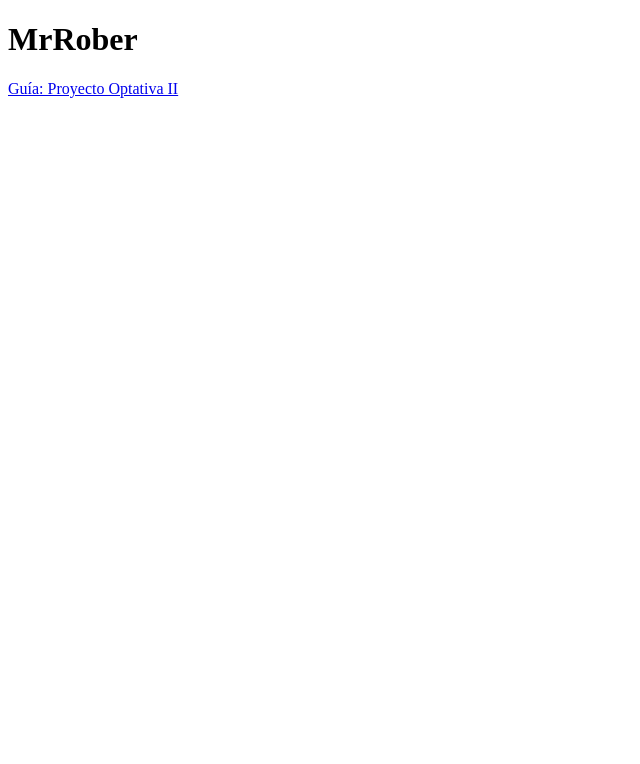
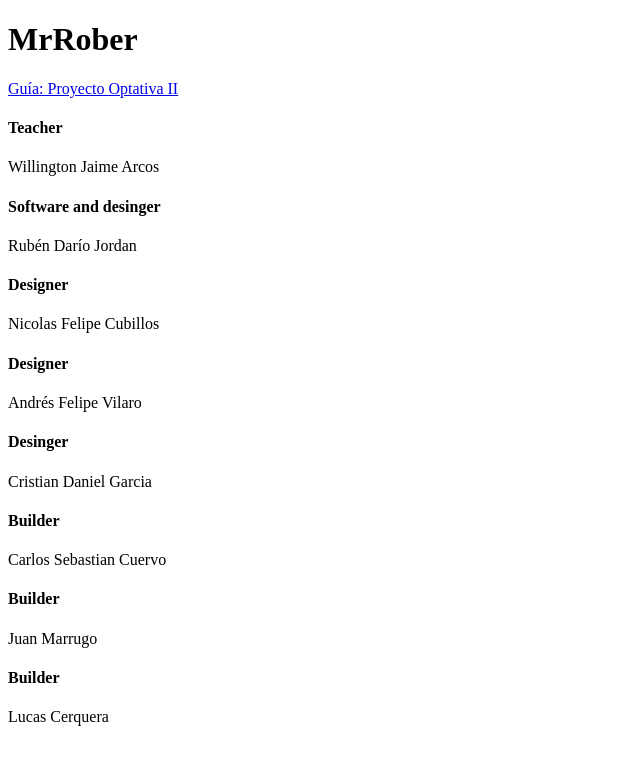
Before and after one commit to Elrunco100/Mr.Rober, a plain HTML site: page index.html in a window 1280 px wide. Shown: the whole page, without its empty margins (0-640 px from the left). Drawn offline with Linux system fonts and the light colour scheme.

Commit message:
is addes de mmembers of the group

```diff
--- a/index.html
+++ b/index.html
@@ -12,5 +12,47 @@
       <a href="#">Guía: Proyecto Optativa II</a>
       <a href="#"></a>
     </div>
+    <div class="Members">
+      <div class="Member">
+        <!-- <img src="" alt=""> -->
+        <h4>Teacher</h4>
+        <p>Willington Jaime Arcos</p>
+      </div>
+      <div class="Member">
+        <!-- img -->
+        <h4>Software and desinger</h4>
+        <p>Rubén Darío Jordan</p>
+      </div>
+      <div class="Member">
+        <!-- <img src="" alt=""> -->
+        <h4>Designer</h4>
+        <p>Nicolas Felipe Cubillos </p>
+      </div>
+      <div class="Member">
+        <!-- <img src="" alt=""> -->
+        <h4>Designer</h4>
+        <p>Andrés Felipe Vilaro</p>
+      </div>
+      <div class="Member">
+        <!-- <img src="" alt=""> -->
+        <h4>Desinger</h4>
+        <p>Cristian Daniel Garcia</p>
+      </div>
+      <div class="Member">
+        <!-- <img src="" alt=""> -->
+        <h4>Builder</h4>
+        <p>Carlos Sebastian Cuervo</p>
+      </div>
+      <div class="Member">
+        <!-- <img src="" alt=""> -->
+        <h4>Builder</h4>
+        <p>Juan Marrugo</p>
+      </div>
+      <div class="Member">
+        <!-- <img src="" alt=""> -->
+        <h4>Builder</h4>
+        <p>Lucas Cerquera</p>
+      </div>
+    </div>
   </body>
 </html>
```
